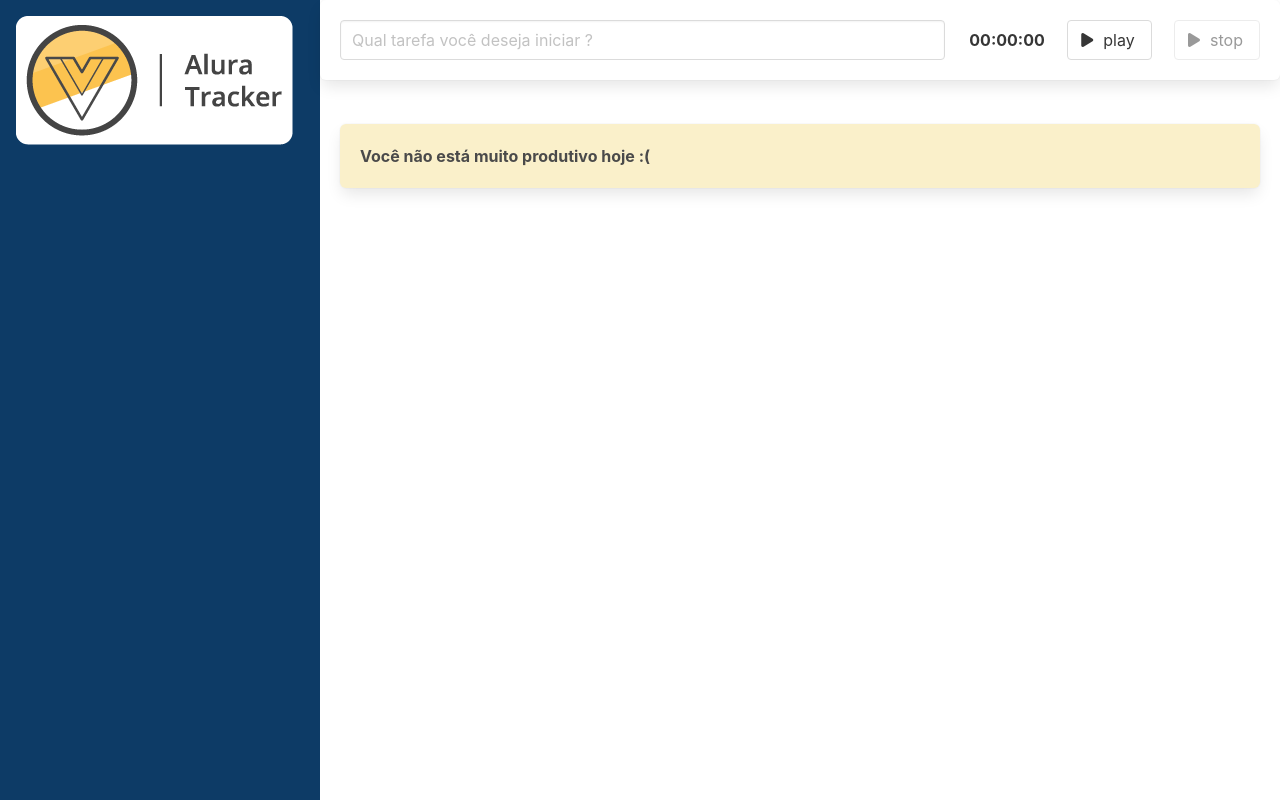
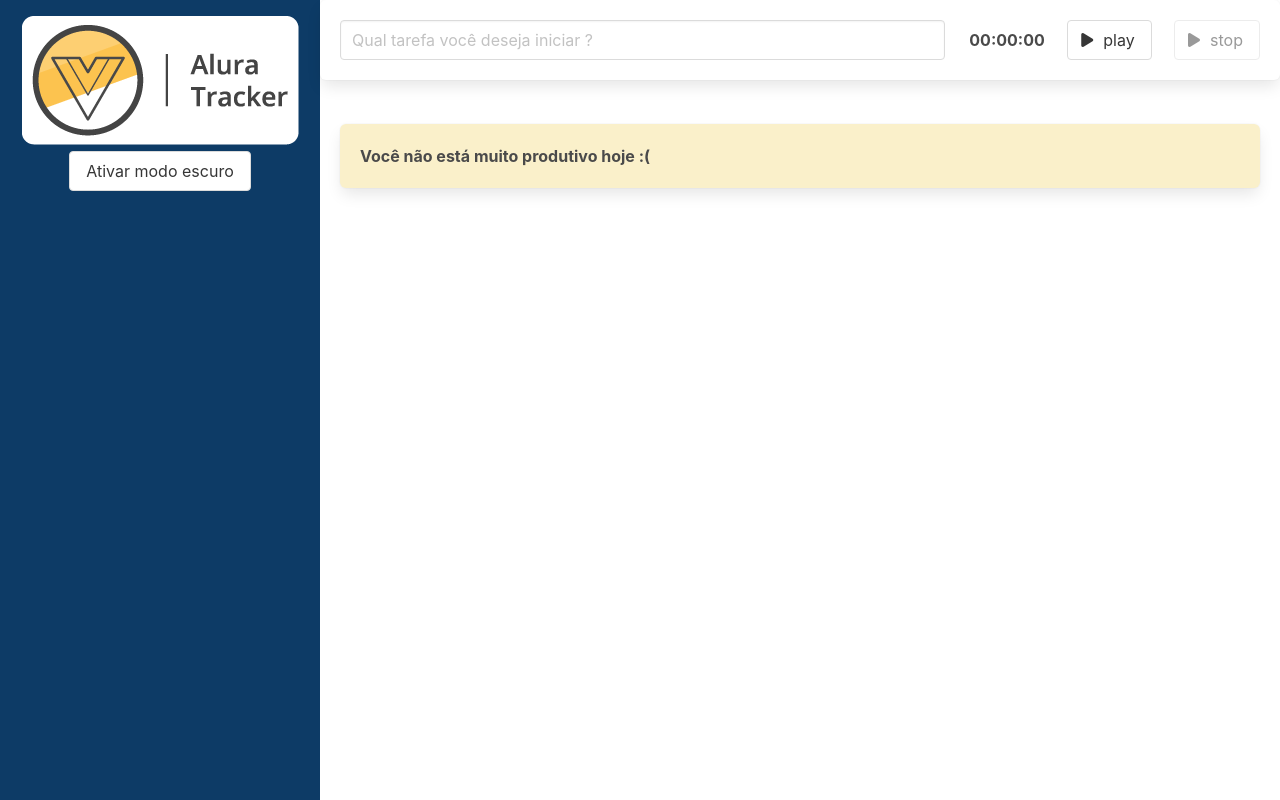
Before and after one commit to CmoratoJ/alura-tracker, a Vue app: page / in a window 1280 px wide. Built offline with nearby package versions, Linux system fonts and the light colour scheme.

Commit message:
feat(app): adicionando troca de tema

```diff
--- a/src/App.vue
+++ b/src/App.vue
@@ -1,9 +1,9 @@
 <template>
-  <main class="columns is-gapless is-multiline">
+  <main class="columns is-gapless is-multiline" :class="{ 'modo-escuro': modoEscuroAtivo }">
     <div class="column is-one-quarter">
-      <BarraLateral />
+      <BarraLateral @aoTemaAlterado="trocarTema"/>
     </div>
-    <div class="column is-three-quarter">
+    <div class="column is-three-quarter conteudo">
         <Formulario @aoSalvarTarefa="salvarTarefa"/>
         <div class="lista">
           <Tarefa v-for="(tarefa, index) in tarefas" :key="index" :tarefa="tarefa"/>
@@ -33,7 +33,8 @@
   },
   data () {
     return {
-      tarefas: [] as ITarefa[]
+      tarefas: [] as ITarefa[],
+      modoEscuroAtivo: false
     }
   },
   computed: {
@@ -44,6 +45,9 @@
   methods: {
     salvarTarefa (tarefa: ITarefa) {
       this.tarefas.push(tarefa)
+    },
+    trocarTema(modoEscuroAtivo: boolean) {
+      this.modoEscuroAtivo = modoEscuroAtivo
     }
   }
 });
@@ -53,4 +57,15 @@
 .lista {
   padding: 1.25rem;
 }
+main {
+  --bg-primario: #fff;
+  --text-primario: #000;
+}
+main.modo-escuro {
+  --bg-primario: #2b2d42;
+  --texto-primario: #ddd;
+}
+.conteudo {
+  background-color: var(--bg-primario);
+}
 </style>
--- a/src/components/BarraLateral.vue
+++ b/src/components/BarraLateral.vue
@@ -3,6 +3,9 @@
         <h1>
             <img src="../assets/logo.png" alt="">
         </h1>
+        <button class="button" @click="alterarTema">
+            {{ textoBotao }}
+        </button>
     </header>
 </template>
 
@@ -10,7 +13,27 @@
     import { defineComponent } from 'vue';
 
     export default defineComponent({
-        name: 'BarraLateral'
+        name: 'BarraLateral',
+        emits: ['aoTemaAlterado'],
+        data () {
+            return {
+                modoEscuroAtivo: false
+            }
+        },
+        computed: {
+            textoBotao () {
+                if (this.modoEscuroAtivo) {
+                    return 'Desativar modo escuro'
+                }
+                return 'Ativar modo escuro'
+            }
+        },
+        methods: {
+            alterarTema() {
+                this.modoEscuroAtivo = !this.modoEscuroAtivo
+                this.$emit('aoTemaAlterado', this.modoEscuroAtivo)
+            }
+        }
     })
 </script>
 
@@ -20,6 +43,7 @@
         background: #0d3b66;
         width: 100%;
         height: 100vh;
+        text-align: center;
     }
     @media only screen and (max-width: 768px) {
         header {
--- a/src/components/Cronometro.vue
+++ b/src/components/Cronometro.vue
@@ -1,6 +1,6 @@
 <template>
     <section>
-        <strong>{{ tempoDecorrido }}</strong>
+        <strong class="display">{{ tempoDecorrido }}</strong>
     </section>
 </template>
 <script lang="ts">
@@ -21,3 +21,8 @@
     }
 })
 </script>
+<style>
+.display {
+    color: var(--texto-primario);
+}
+</style>
--- a/src/components/Formulario.vue
+++ b/src/components/Formulario.vue
@@ -1,5 +1,5 @@
 <template>
-    <div class="box">
+    <div class="box formulario">
         <div class="columns">
             <div class="column is-8" role="form" aria-label="Formulário para criação de uma nova tarefa">
                 <input v-model="descricao" type="text" class="input" placeholder="Qual tarefa você deseja iniciar ?">
@@ -36,3 +36,9 @@
     }
 })
 </script>
+<style>
+.formulario {
+    color: var(--texto-primario);
+    background-color: var(--bg-primario);
+}
+</style>
```
